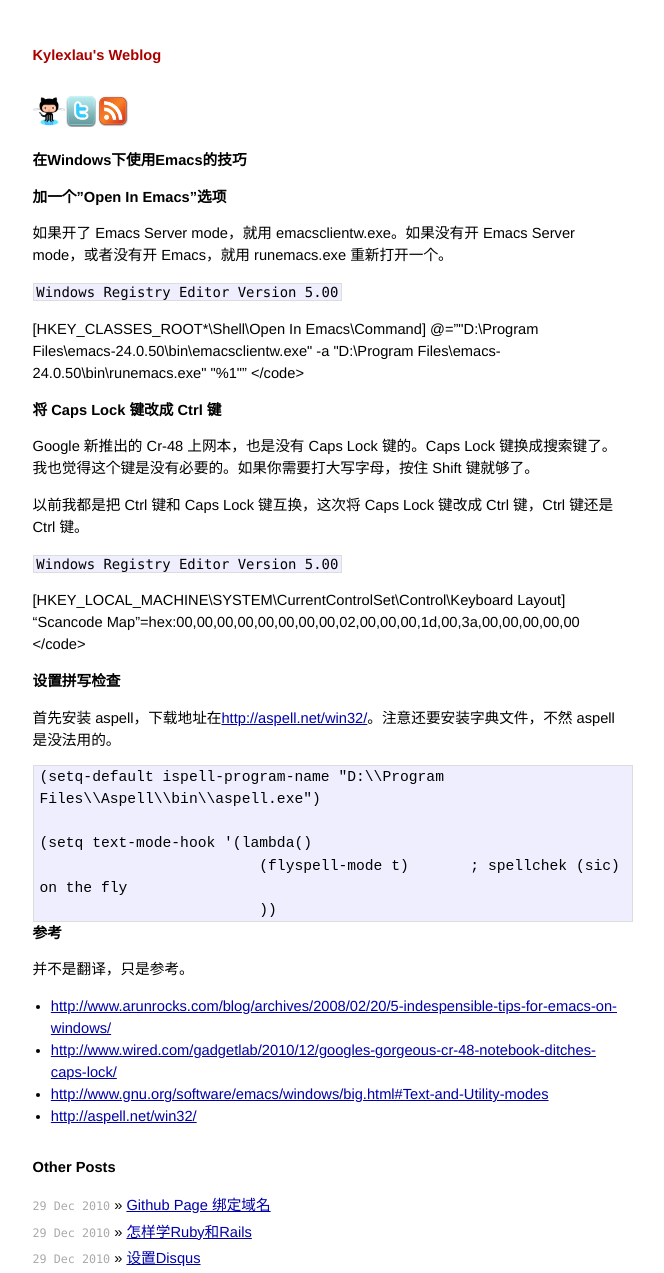
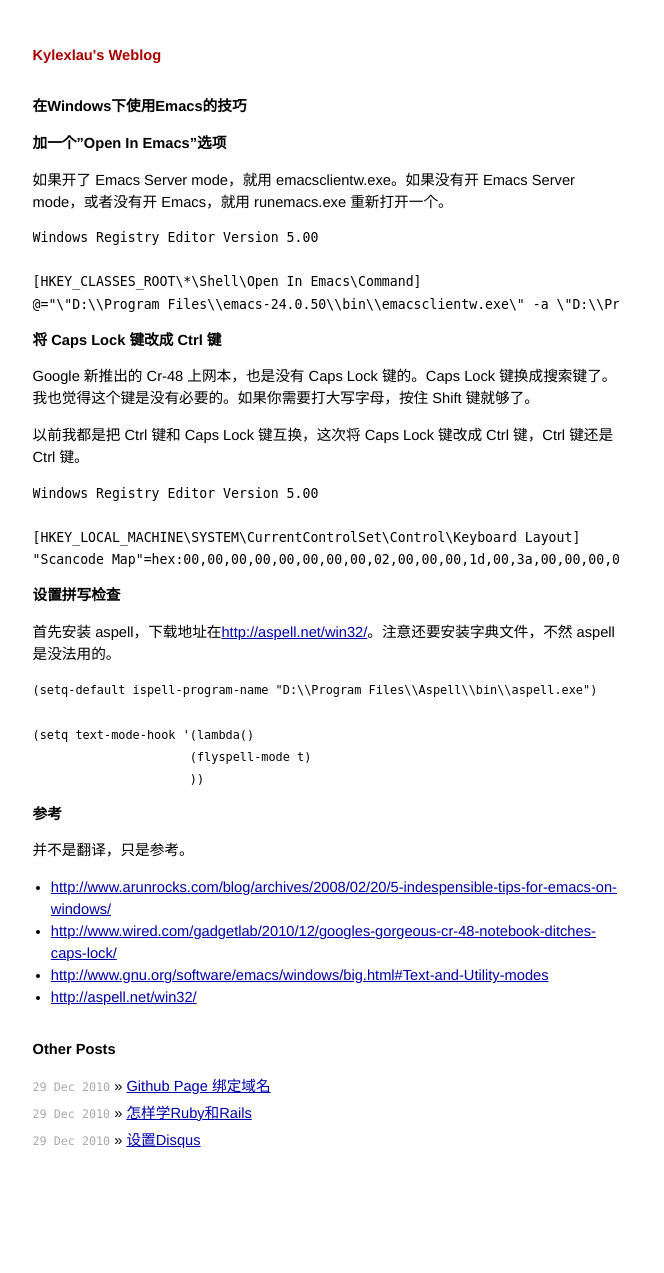
Before and after one commit to kylexlau/kylexlau.github.com, a Jekyll site: the page built from _posts/2011-01-03-emacs-w32.md, in a window 1280 px wide. Shown: the whole page, without its empty margins (314-978 px from the left). Built offline with Jekyll 4.4.1, drawn with Linux system fonts in a browser that asks for light colours; comment, search, counter and statistics services are not loaded; after the commit the page ends 1154 px from its top, so only the background shows below that.

Commit message:
Install jekyll locally, and start to update my site again.
I think I should write all my tech notes in English.

```diff
--- a/_layouts/default.html
+++ b/_layouts/default.html
@@ -21,18 +21,9 @@
 	<a href="/">Kylexlau's Weblog</a>
       </div>
 
-  <div id="nav">
-    <ul>
-      <li> <a href="http://github.com/kylexlau"><img src="/img/github-logo.png" alt="Github" height="32" width="32"></a></li>
-      <li> <a href="http://twitter.com/kylexlau"><img src="/img/twitter-logo.png" alt="Twitter" height="33" width="32"></a></li>
-      <li> <a href="http://feeds.feedburner.com/xlau"><img src="/img/rss.png" alt="RSS" height="32" width="32"></a></li>
-    </ul>
-  </div>
-
-
       {{ content }}
 
     </div>
+
   </body>
-
 </html>
--- a/_posts/2011-01-03-emacs-w32.md
+++ b/_posts/2011-01-03-emacs-w32.md
@@ -9,12 +9,12 @@
 
 如果开了 Emacs Server mode，就用 emacsclientw.exe。如果没有开 Emacs Server mode，或者没有开 Emacs，就用 runemacs.exe 重新打开一个。
 
-<code>
+<pre>
 Windows Registry Editor Version 5.00
 
 [HKEY_CLASSES_ROOT\*\Shell\Open In Emacs\Command]
 @="\"D:\\Program Files\\emacs-24.0.50\\bin\\emacsclientw.exe\" -a \"D:\\Program Files\\emacs-24.0.50\\bin\\runemacs.exe\" \"%1\""
-</code>
+</pre>
 
 ## 将 Caps Lock 键改成 Ctrl 键
 
@@ -22,23 +22,23 @@
 
 以前我都是把 Ctrl 键和 Caps Lock 键互换，这次将 Caps Lock 键改成 Ctrl 键，Ctrl 键还是 Ctrl 键。
 
-<code>
+<pre>
 Windows Registry Editor Version 5.00
 
 [HKEY_LOCAL_MACHINE\SYSTEM\CurrentControlSet\Control\Keyboard Layout]
 "Scancode Map"=hex:00,00,00,00,00,00,00,00,02,00,00,00,1d,00,3a,00,00,00,00,00
-</code>
+</pre>
 
 ## 设置拼写检查
 首先安装 aspell，下载地址在<http://aspell.net/win32/>。注意还要安装字典文件，不然 aspell 是没法用的。
 
-<pre>
+{% highlight scm %}
 (setq-default ispell-program-name "D:\\Program Files\\Aspell\\bin\\aspell.exe")
 
 (setq text-mode-hook '(lambda()
-                         (flyspell-mode t)       ; spellchek (sic) on the fly
-                         ))
-</pre>
+                      (flyspell-mode t)
+                      ))
+{% endhighlight %}
 
 ## 参考
 
--- a/css/screen.css
+++ b/css/screen.css
@@ -1,11 +1,4 @@
-/*****************************************************************************/
-/*
-/* Common
-/*
-/*****************************************************************************/
-
 /* Global Reset */
-
 * {
   margin: 0;
   padding: 0;
@@ -24,9 +17,6 @@
 
 h1, h2, h3, h4, h5, h6 {
   font-size: 100%;
-}
-
-h1 {
   margin-bottom: 1em;
 }
 
@@ -51,32 +41,7 @@
   font: 100%;
 }
 
-/*
-  Navigation
-*/
-
-#nav {
-  float:left;
-  width:100%;
-  margin-bottom: 1em;
-}
-#nav ul {
-  margin:0;
-  padding:0;
-  list-style:none;
-}
-#nav li {
-  float:left;
-  margin:0;
-  padding:0;
-}
-
-/*****************************************************************************/
-/*
-/* Home
-/*
-/*****************************************************************************/
-
+/* Home */
 ul.posts {
   list-style-type: none;
   margin-bottom: 2em;
@@ -92,12 +57,7 @@
   font-size: 80%;
 }
 
-/*****************************************************************************/
-/*
-/* Site
-/*
-/*****************************************************************************/
-
+/* Site */
 .site {
   font-size: 110%;
   text-align: left;
@@ -162,25 +122,14 @@
   border: 0;
 }
 
-/*****************************************************************************/
-/*
-/* Posts
-/*
-/*****************************************************************************/
 
-#post {
-
-}
-
-/* standard */
-
+/* Post */
 #post pre {
-  border: 1px solid #ddd;
-  background-color: #eef;
-  padding: 0 .4em;
-  word-wrap:break-word;
-  white-space:pre-wrap;
-  width:40em;
+  font-family: "DejaVu Sans Mono","Consolas",monospace;
+  font-size: 90%;
+  margin-bottom: 1em;
+  text-align: left;
+  overflow: auto;
 }
 
 #post ul,
@@ -189,19 +138,14 @@
 }
 
 #post code {
-  font-family:"Monaco","Courier New",monospace;
-  border: 1px solid #ddd;
-  background-color: #eef;
-  font-size: 95%;
-  padding: 0 .2em;
+  font-family: "DejaVu Sans Mono","Consolas",monospace;
+  font-size: 90%;
+  margin-bottom: 1em;
+  text-align: left;
+  overflow: auto;
 }
 
-#post pre code {
-  border: none;
-}
-
-/* terminal */
-
+/* Terminal */
 #post pre.terminal {
   border: 1px solid black;
   background-color: #333;
```
Lines whose indentation alone changed are shown as unchanged.
